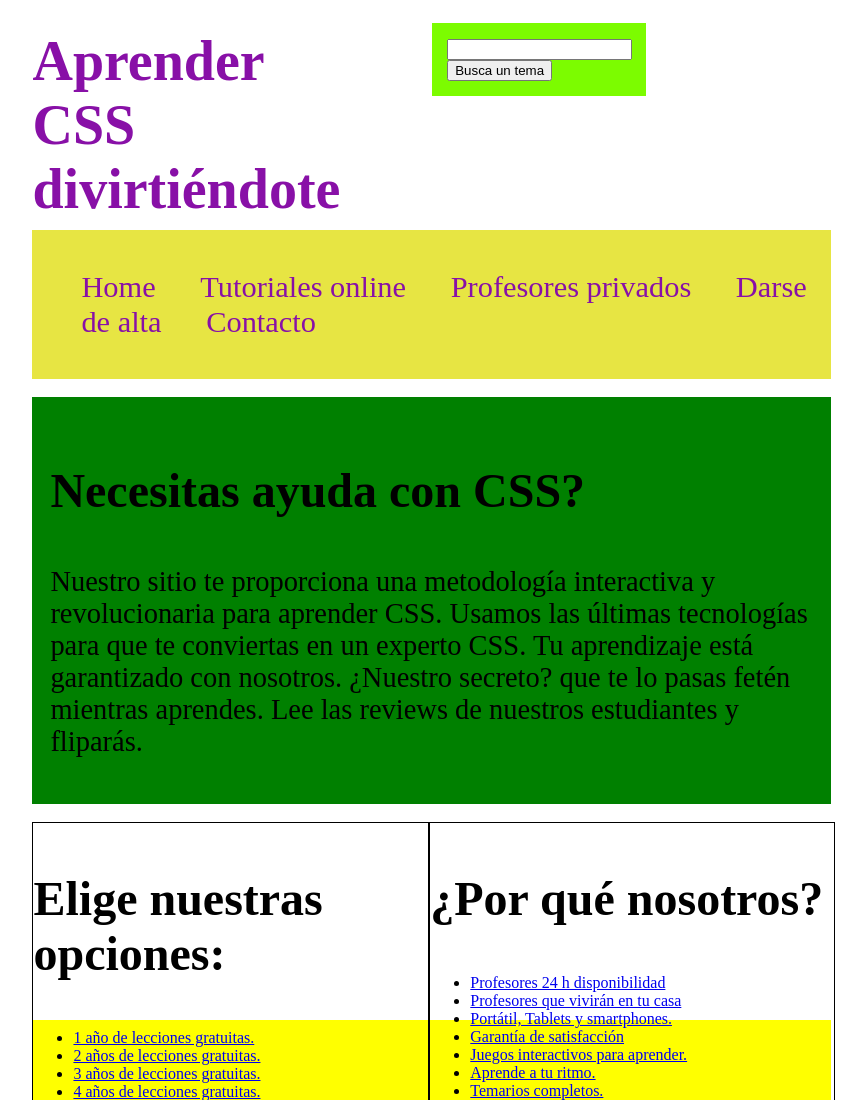
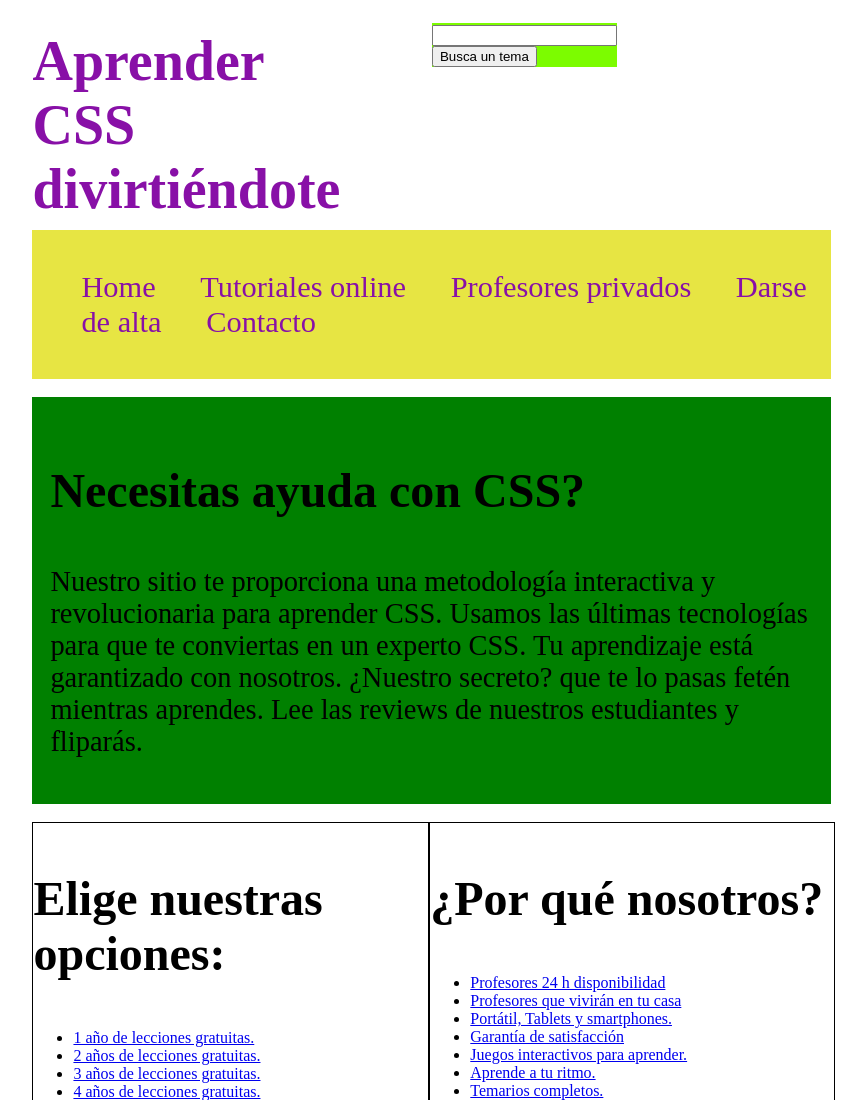
Before and after one commit to SergioZu/Ejercicio6-Diw, a plain HTML site: page index.html in a window 1280 px wide. Shown: the top 1100 px of the page, without its empty margins (241-1103 px from the left). Drawn offline with Linux system fonts and the light colour scheme.

Commit message:
Ejercicio 6

```diff
--- a/css/cuerpo.css
+++ b/css/cuerpo.css
@@ -1,6 +1,6 @@
 #container{
     width: 71%;
-margin-left: 21%;
+    margin-left: 21%;
 }
 
 #header{
@@ -23,9 +23,9 @@ h1 a{
 
 #searchBox{
     background-color: lawngreen;
-    width: 24%;
+    width: 200%;
+    padding-top:2px;
     margin-left: 12%;
-    padding: 2%;
     margin-top: 2%;
 }
 
@@ -95,7 +95,7 @@ padding: 10%;
 
 footer{
     background-color: yellow;
-    margin-top: 4%;
+    margin-top: 15%;
     width: 87%;
     padding: 1%;
 
```
